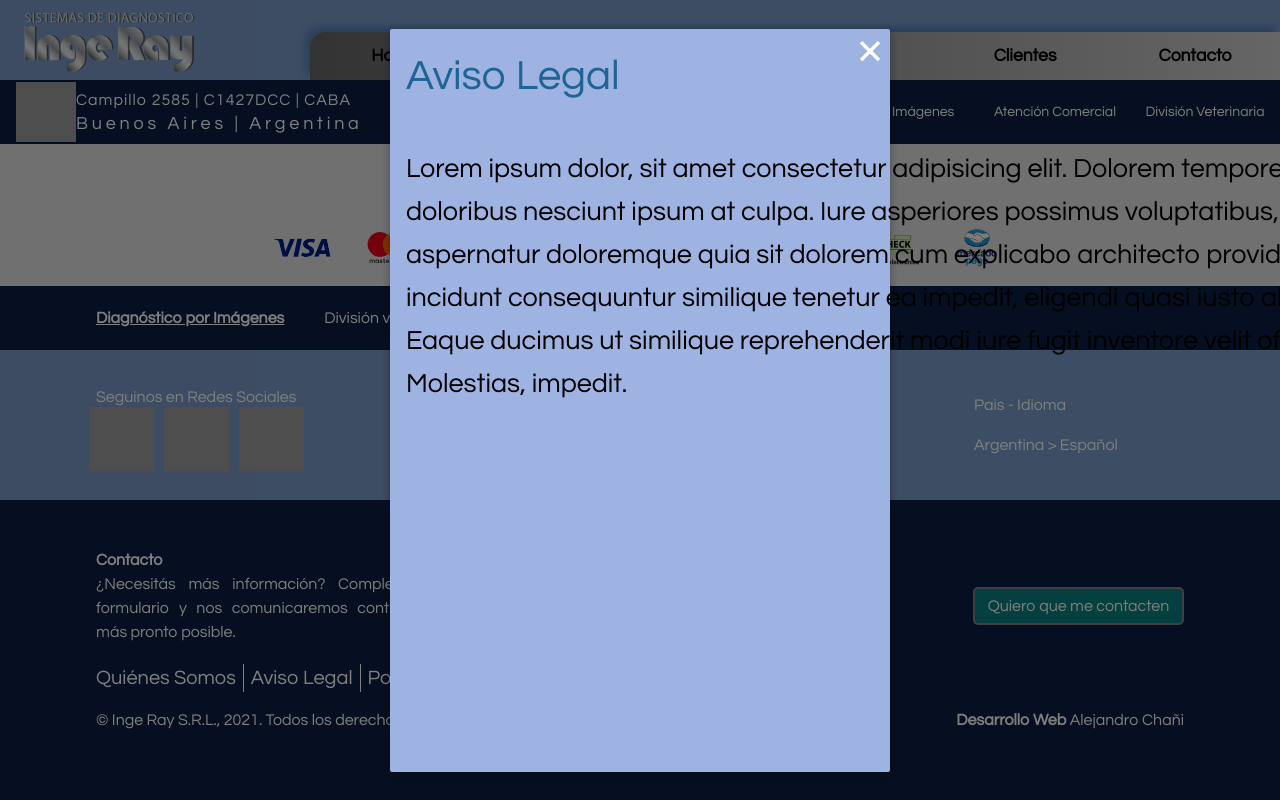
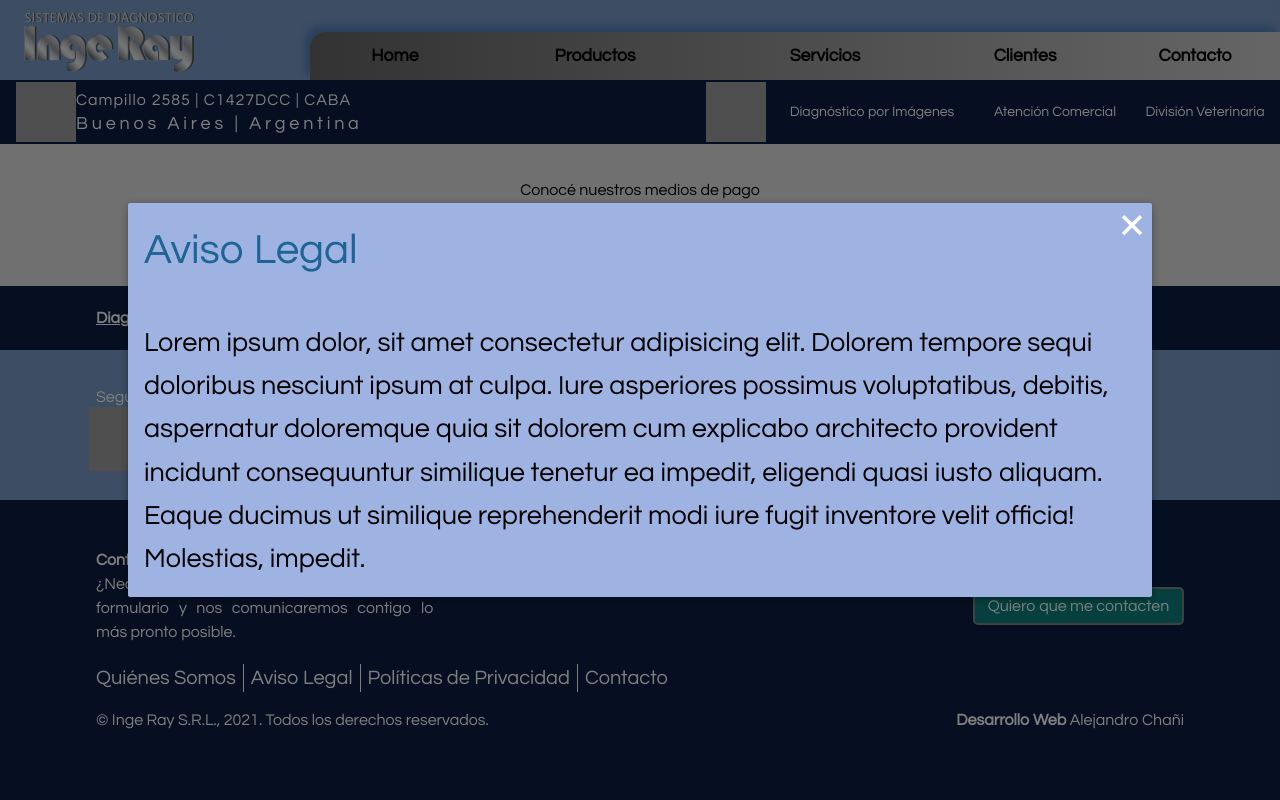
Before and after one commit to achani2497/ingeray_frontend, a Vue app: page /productos/arcos-c in a window 1280 px wide. Both pictures are taken after a click on the button "Aviso Legal". Shown: the part 3619-4419 px from the top of the page. Built offline with nearby package versions, Linux system fonts and the light colour scheme; grey boxes are pictures that could not be loaded; what @splidejs/vue-splide, vue-browser-geolocation would draw is missing.

Commit message:
Parametrizo el tamaño del componente Modal

```diff
--- a/src/components/Footer/Footer.vue
+++ b/src/components/Footer/Footer.vue
@@ -35,7 +35,7 @@
                 <button
                   class="contact-inge-button shadow-animated"
                   :class="[mostrar==='humanos'?'inge-shadow-down-lilac':'inge-shadow-down-blue']"
-                  @click="showContactMenu = true">
+                  @click="showNewsLetterForm = true">
                     Suscribase a nuestro Newsletter
                 </button>
             </div>
@@ -44,7 +44,7 @@
                 <span>Argentina > Español</span>
             </div>
             <!-- Modal Newsletter Form -->
-            <Modal :header="true" v-if="showContactMenu" @close="showContactMenu = false">
+            <Modal :header="true" v-if="showNewsLetterForm" @close="showNewsLetterForm = false" large="sm">
               <!-- Titulo del modal -->
               <template #title> Suscripción a Newsletter </template>
               <!-- Body y Footer del modal -->
@@ -86,7 +86,7 @@
               </p>
             </div>
           </div>
-          <Modal :header="true" v-if="showAvisoLegalModal" @close="showAvisoLegalModal = false">
+          <Modal :header="true" v-if="showAvisoLegalModal" @close="showAvisoLegalModal = false" large="xl">
             <template #title> <div class="title blue">Aviso Legal</div> </template>
             <template #content>
               <div class="legal-container overflow-y-scroll">
@@ -96,7 +96,7 @@
               </div>
             </template>
           </Modal>
-          <Modal :header="true" v-if="showPDPrivacidad" @close="showPDPrivacidad = false">
+          <Modal :header="true" v-if="showPDPrivacidad" @close="showPDPrivacidad = false" large="xl">
             <template #title> <div class="title blue">Políticas de Privacidad</div> </template>
             <template #content>
               <div class="legal-container overflow-y-scroll">
@@ -106,7 +106,7 @@
               </div>
             </template>
           </Modal>
-          <Modal :header="true" v-if="showContactMenu" @close="showContactMenu = false">
+          <Modal :header="true" v-if="showContactMenu" @close="showContactMenu = false" large="sm">
               <!-- Titulo del modal -->
               <template #title> Datos de contacto </template>
               <!-- Body y Footer del modal -->
@@ -191,10 +191,10 @@
   .separator:not(:last-child){
     border-right: 1px solid white;
   }
-  .legal-container{
+  /* .legal-container{
     height: 80vh;
     width: 80vw;
-  }
+  } */
 @media screen and (max-width: 900px){
   .prods-services, .divisiones, .redes-sociales, .contacto{
     padding: 2rem;
@@ -358,6 +358,7 @@ export default{
                 img:require('@/assets/images/medios-de-pago/mercado-pago.svg')
             },
             ],
+            showNewsLetterForm: false,
             showAvisoLegalModal: false,
             showPDPrivacidad: false,
             showContactMenu: false
--- a/src/components/Modal/Modal.vue
+++ b/src/components/Modal/Modal.vue
@@ -2,7 +2,7 @@
     <transition name="modal">
         <div class="modal-mask">
             <div class="modal-wrapper">
-                <div class="modal-container">
+                <div :class="['modal-container', 'modal-container-'+large]">
                   <!-- Header -->
                   <div class="modal-header" v-if="header">
                     <div class="futura t-35"><slot name="title"/></div>
@@ -10,6 +10,7 @@
                         <span>&times;</span>
                     </button>
                   </div>
+
                   <!-- Body -->
                   <slot name="content" />
 
@@ -20,7 +21,7 @@
 </template>
 <script>
 export default {
-  props:['header'],
+  props:['header', 'large'],
   data:function(){
     return{
 
@@ -50,7 +51,6 @@ export default {
 .modal-container {
   position: relative;
   width: 90%;
-  max-width: 500px;
   height: auto;
   margin: 0px auto;
   background: var(--lilac);
@@ -61,6 +61,12 @@ export default {
   display: flex;
   flex-direction: column;
   gap: 1rem;
+}
+.modal-container-sm{
+  max-width: 500px;
+}
+.modal-container-xl{
+  max-width: 1024px;
 }
 .modal-header{
   display: flex;
```
